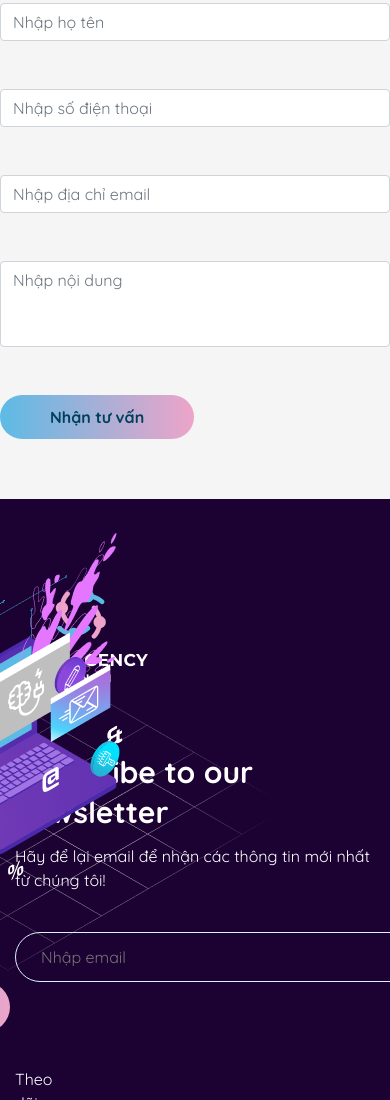
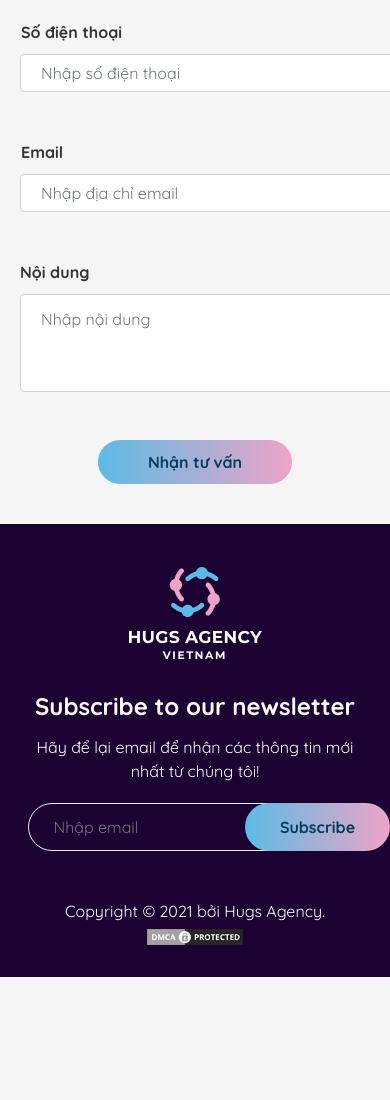
Before and after one commit to kienbx1/training1511, a website: page src/views/pages/index.html in a window 390 px wide. Shown: the part 7525-8625 px from the top of the page. After the commit the page ends 8502 px from the top, so only its background shows below. Drawn offline with nearby package versions, Linux system fonts and the light colour scheme; files that its build step writes are made by us from their sources.

Commit message:
feat(responsive): add responsive for contact of body and footer

```diff
--- a/src/styles/layout/_footer.scss
+++ b/src/styles/layout/_footer.scss
@@ -4,7 +4,8 @@
   position: relative;
   overflow: hidden;
 
-  .container {
+  .footer__content {
+    .component-text {
       .footer__logo {
         margin: 83px 0 70px;
       }
@@ -24,9 +25,7 @@
       }
 
       .footer__subscribe {
-      margin-bottom: 35px;
-
-      .footer__subscribe--input {
+        &--input {
           border: 1px solid #def0fa;
           background-color: #1c0233;
           padding: 12px 458px 12px 25px;
@@ -38,32 +37,34 @@
           }
         }
 
-      .footer__subscribe--btn {
+        &--btn {
           border: none;
           border-radius: 100px;
           color: #00405c;
           font-weight: 700;
           padding: 13px 40px;
-        transform: translateX(-160px);
+          transform: translate(506px, -50px);
           background: linear-gradient(to right, rgb(92, 187, 229), rgb(238, 164, 201));
         }
       }
 
       .footer__follow-us {
-      width: 50%;
         display: flex;
         gap: 30px;
         align-items: center;
+        justify-content: space-around;
         margin-bottom: 40px;
 
         .follow-us__title {
           color: #fff;
+          flex: 3;
         }
 
         .follow-us__icons {
           display: flex;
-        justify-content: space-between;
-        width: 60%;
+          justify-content: space-around;
+          width: 80%;
+          flex: 7;
 
           .icon {
             width: 46px;
@@ -84,6 +85,14 @@
           }
         }
       }
+    }
+
+    .component-img {
+      .footer__img {
+        margin-top: 32px;
+      }
+    }
+  }
 
   .footer__line {
     margin-bottom: 22px;
@@ -100,12 +109,6 @@
     .footer__copy-right--img {
       margin-left: 8px;
     }
-    }
-
-    .footer__img {
-      position: absolute;
-      top: 34px;
-      right: 100px;
   }
 
   .footer__vectors {
@@ -130,4 +133,157 @@
     }
   }
 }
+
+@media (max-width: 992px) {
+  .footer {
+    .footer__content {
+      .component-text {
+        .footer__title {
+          font-size: 28px;
         }
+
+        .footer__description {
+          font-size: 16px;
+        }
+
+        .footer__follow-us {
+          gap: 0;
+
+          .follow-us__title {
+            flex: 5;
+          }
+
+          .follow-us__icons {
+            flex: 5;
+          }
+        }
+      }
+    }
+  }
+}
+
+@media (max-width: 768px) {
+  .footer {
+    .footer__content {
+      .component-text {
+        .footer__subscribe {
+          &--input {
+            padding: 12px 247px 12px 25px;
+          }
+
+          &--btn {
+            transform: translate(294px, -50px);
+          }
+        }
+
+        .footer__follow-us {
+          display: none;
+        }
+      }
+
+      .component-img {
+        display: none;
+      }
+    }
+  }
+}
+
+@media (max-width: 576px) {
+  .footer {
+    .footer__content {
+      .component-text {
+        .footer__logo {
+          &--img {
+            margin: 0 auto;
+            display: block;
+          }
+        }
+
+        .footer__title {
+          text-align: center;
+        }
+
+        .footer__description {
+          text-align: center;
+        }
+
+        .footer__subscribe {
+          &--input {
+            display: block;
+            margin: 0 auto;
+          }
+
+          &--btn {
+            transform: translate(342px, -50px);
+          }
+        }
+      }
+    }
+  }
+}
+@media (max-width: 415px) {
+  .footer {
+    overflow: hidden;
+
+    .footer__content {
+      display: block;
+
+      .component-text {
+        .footer__logo {
+          margin: 0;
+
+          &--img {
+            display: block;
+            margin: 35px auto 0;
+          }
+        }
+
+        .footer__title {
+          font-size: 24px;
+          line-height: 34px;
+          margin-top: 30px;
+          text-align: center;
+        }
+
+        .footer__description {
+          width: 335px;
+          text-align: center;
+          margin: 0 auto 20px;
+        }
+
+        .footer__subscribe {
+          &--input {
+            width: 335px;
+            padding: 11px 220px 11px 25px;
+            margin: 0 auto;
+            display: block;
+          }
+          &--btn {
+            width: 145px;
+            padding: 12px 29px;
+            transform: translate(230px, -48px);
+          }
+        }
+
+        .footer__follow-us {
+          display: none;
+        }
+      }
+    }
+
+    .footer__copy-right {
+      .footer__copy-right--img {
+        display: block;
+        margin: 0 auto;
+      }
+    }
+
+    .footer__img {
+      display: none;
+    }
+
+    .footer__vectors {
+      display: none;
+    }
+  }
+}
--- a/src/styles/layout/style-body/_contact.scss
+++ b/src/styles/layout/style-body/_contact.scss
@@ -76,3 +76,67 @@
     }
   }
 }
+
+@media (max-width: 768px) {
+  .contact {
+    padding: 0 10px;
+
+    .contact__form {
+      .form__btn {
+        margin: 0 auto;
+        display: block;
+      }
+    }
+  }
+}
+
+@media (max-width: 415px) {
+  .contact {
+    margin-bottom: 40px;
+    padding: 0 20px;
+
+    .contact__title {
+      font-size: 22px;
+      line-height: 36px;
+      margin-top: 34px;
+    }
+
+    .line {
+      width: 290px;
+      height: 2px;
+      margin: 15px 0 0;
+    }
+
+    .contact__list {
+      margin-top: 25px;
+    }
+
+    .contact__form {
+      .form__label {
+        display: block;
+        font-weight: 700;
+        margin-bottom: 10px;
+      }
+
+      .row {
+        .form__label {
+          margin-left: 16px;
+        }
+      }
+
+      .form__input {
+        margin-bottom: 20px;
+
+        .form-control {
+          padding: 12px 0 12px 20px;
+          width: 378px;
+        }
+      }
+
+      .form__btn {
+        margin: 0 auto;
+        display: block;
+      }
+    }
+  }
+}
--- a/src/styles/layout/style-body/_introduction.scss
+++ b/src/styles/layout/style-body/_introduction.scss
@@ -208,10 +208,6 @@
       line-height: 32px;
       margin: 30px auto 0;
       width: 80%;
-
-      span {
-        text-transform: uppercase;
-      }
     }
   }
 }
--- a/src/styles/layout/style-body/_team.scss
+++ b/src/styles/layout/style-body/_team.scss
@@ -59,12 +59,13 @@
   }
 }
 
-@media (max-width: 1200px) {
-}
-
 @media (max-width: 768px) {
   .team {
     .list--desktop {
+      .team__title {
+        margin: 110px auto 0;
+      }
+
       .list__member--desktop {
         margin: 80px auto 80px;
       }
--- a/src/views/layouts/footer.html
+++ b/src/views/layouts/footer.html
@@ -1,5 +1,7 @@
 <footer class="footer">
   <div class="container">
+    <div class="row footer__content">
+      <div class="col-lg-7 col-md-7 component-text">
         <div class="footer__logo">
           <img
             class="footer__logo--img"
@@ -59,7 +61,15 @@
             </a>
           </div>
         </div>
-    <img src="/src/images/lineFooter.png" class="footer__line" />
+      </div>
+
+      <div class="col-lg-5 col-md-5 component-img">
+        <div class="footer__img">
+          <img src="/src/images/imgFooter(2).png" alt="image footer" />
+        </div>
+      </div>
+    </div>
+
     <div class="footer__copy-right">
       <p class="footer__copy-right--text">
         Copyright © 2021 bởi Hugs Agency.<span class="footer__copy-right--img"
@@ -70,9 +80,7 @@
         /></span>
       </p>
     </div>
-    <div class="footer__img">
-      <img src="/src/images/imgFooter(2).png" alt="image footer" />
-    </div>
+
     <div class="footer__vectors">
       <img
         class="vector"
```
Also changed, not shown: src/index.html (+2 -2 lines), src/views/layouts/body-components/contact.html (+4 -0 lines). Lines whose indentation alone changed are shown as unchanged.
